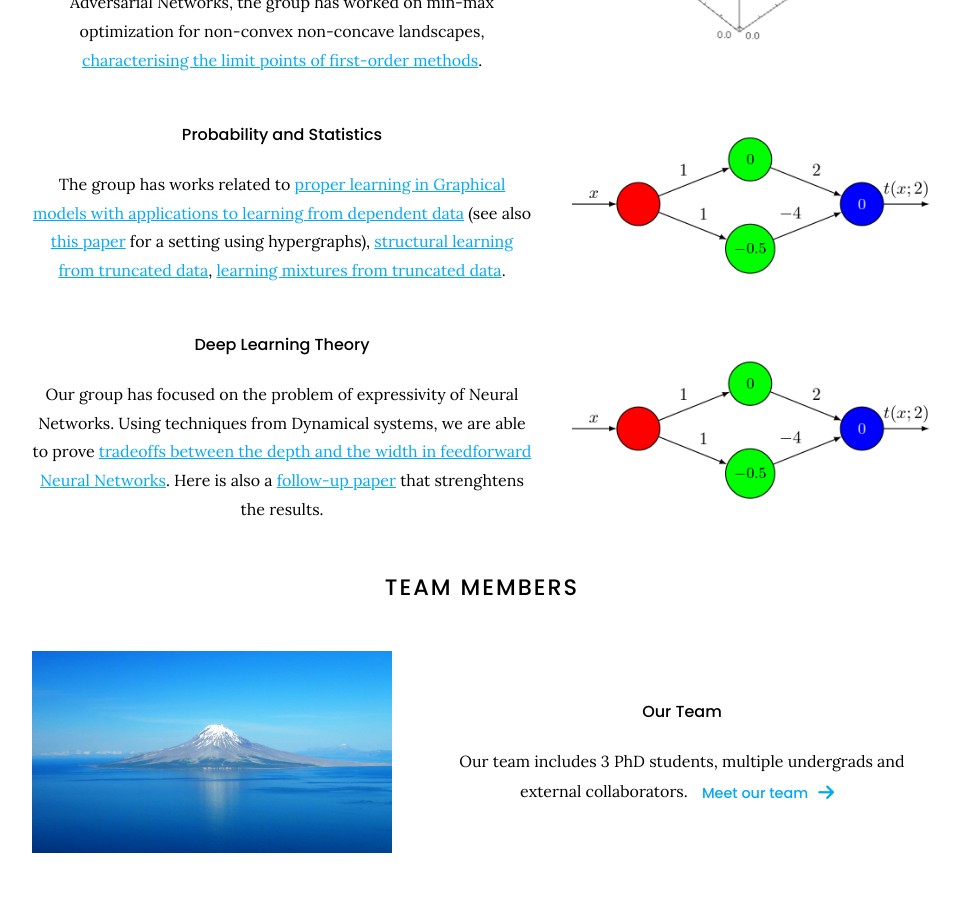
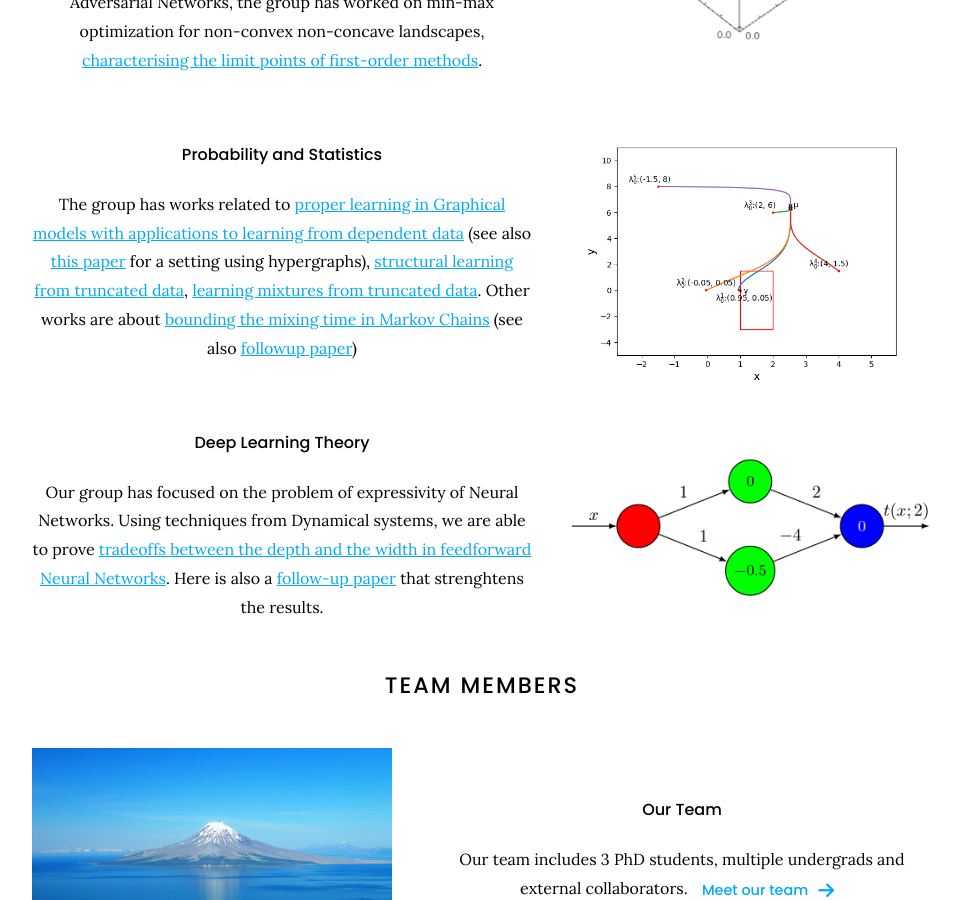
Before and after one commit to goallabuci/goallabuci.github.io, a Jekyll site: the page built from index.md, in a window 1280 px wide and 900 px high, scrolled down 1529 px. Shown: the whole window, without its empty margins (158-1119 px from the left). Built offline with Jekyll 4.4.1, drawn with Linux system fonts in a browser that asks for light colours.

Commit message:
Update index.md

```diff
--- a/index.md
+++ b/index.md
@@ -42,12 +42,12 @@ Inspired by the success of Stochastic Gradient Descent in training neural networ
   text=text
 %}
 {% capture text %}
-The group has works related to [proper learning in Graphical models with applications to learning from dependent data](https://arxiv.org/abs/1905.03353) (see also [this paper](https://arxiv.org/abs/2003.08259) for a setting using hypergraphs), [structural learning from truncated data](https://arxiv.org/abs/2006.09735), [learning mixtures from truncated data](https://arxiv.org/abs/1902.06958).
+The group has works related to [proper learning in Graphical models with applications to learning from dependent data](https://arxiv.org/abs/1905.03353) (see also [this paper](https://arxiv.org/abs/2003.08259) for a setting using hypergraphs), [structural learning from truncated data](https://arxiv.org/abs/2006.09735), [learning mixtures from truncated data](https://arxiv.org/abs/1902.06958). Other works are about [bounding the mixing time in Markov Chains](https://arxiv.org/abs/1411.6322) (see also [followup paper](https://panageas.github.io/files/dsmc.pdf))
 {:.center}
 {% endcapture %}
 {%
   include feature.html
-  image="images/neuralmap.png"
+  image="images/trajectories.png"
   title="Probability and Statistics"
   flip=true
   text=text
```
